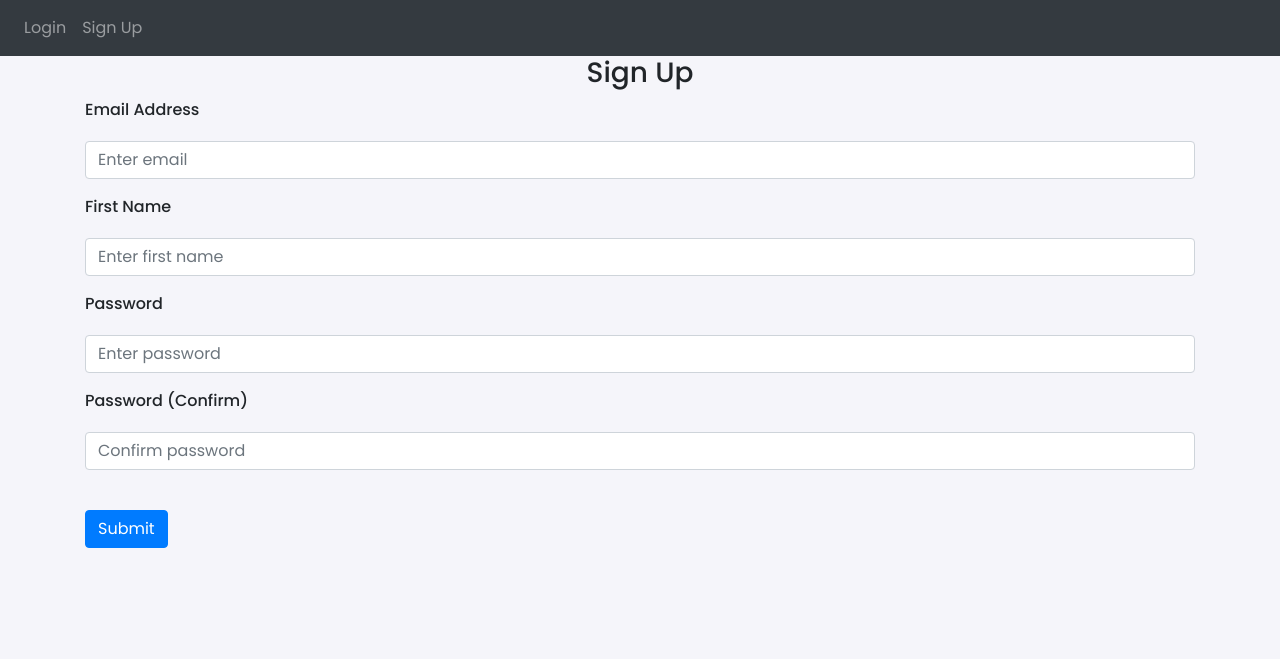
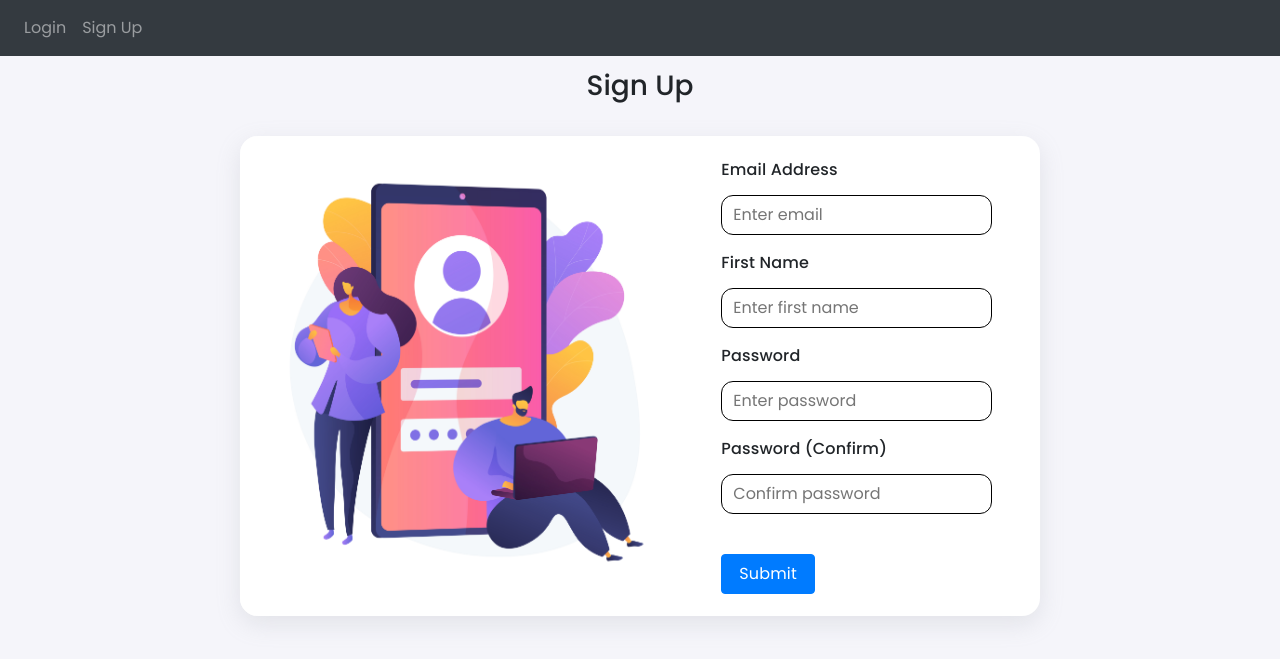
Before and after one commit to Ras-hi/Notes-Web-Flask, a Flask app: page /sign-up in a window 1280 px wide. Shown: the top 659 px of the page. Run offline with Flask 3, Linux system fonts and the light colour scheme; some libraries are stand-ins or nearby versions.

Commit message:
Update sign_up.html

```diff
--- a/website/templates/sign_up.html
+++ b/website/templates/sign_up.html
@@ -1,48 +1,48 @@
 {% extends "base.html" %} {% block title %}Sign Up{% endblock %} {% block
 content %}
-<form method="POST">
-  <h3 align="center">Sign Up</h3>
+<style>
+  .right{
+    height: 480px;
+    width: 450px;
+  }
+
+  .signUPForm{
+    padding-right: 48px;
+    height: max-content;
+  }
+
+  .form-group{
+    gap: 5px;
+  }
+</style>
+
+
+<h3 align="center" style="margin: 13px auto; margin-bottom: 33px;">Sign Up</h3>
+<form method="POST" class="Form signUPForm" style="display: flex; align-items: center; justify-content: space-between; flex-direction: row-reverse;">
+  <div class="left">
+
     <div class="form-group">
       <label for="email">Email Address</label>
-    <input
-      type="email"
-      class="form-control"
-      id="email"
-      name="email"
-      placeholder="Enter email"
-    />
+      <input type="email" id="email" name="email" placeholder="Enter email" />
     </div>
     <div class="form-group">
       <label for="firstName">First Name</label>
-    <input
-      type="text"
-      class="form-control"
-      id="firstName"
-      name="firstName"
-      placeholder="Enter first name"
-    />
+      <input type="text" id="firstName" name="firstName" placeholder="Enter first name" />
     </div>
     <div class="form-group">
       <label for="password1">Password</label>
-    <input
-      type="password"
-      class="form-control"
-      id="password1"
-      name="password1"
-      placeholder="Enter password"
-    />
+      <input type="password" id="password1" name="password1" placeholder="Enter password" />
     </div>
     <div class="form-group">
       <label for="password2">Password (Confirm)</label>
-    <input
-      type="password"
-      class="form-control"
-      id="password2"
-      name="password2"
-      placeholder="Confirm password"
-    />
+      <input type="password" id="password2" name="password2" placeholder="Confirm password" />
     </div>
     <br />
-  <button type="submit" class="btn btn-primary">Submit</button>
+    <button class="btn btn-primary formBtn">Submit</button>
+
+  </div>
+  <div class="right">
+    <img src="{{ url_for('static', filename='./signup.jpeg')}}" alt="signUp" style="width: 100%; height: 100%;">
+  </div>
 </form>
 {% endblock %}
```
Lines whose indentation alone changed are shown as unchanged.
